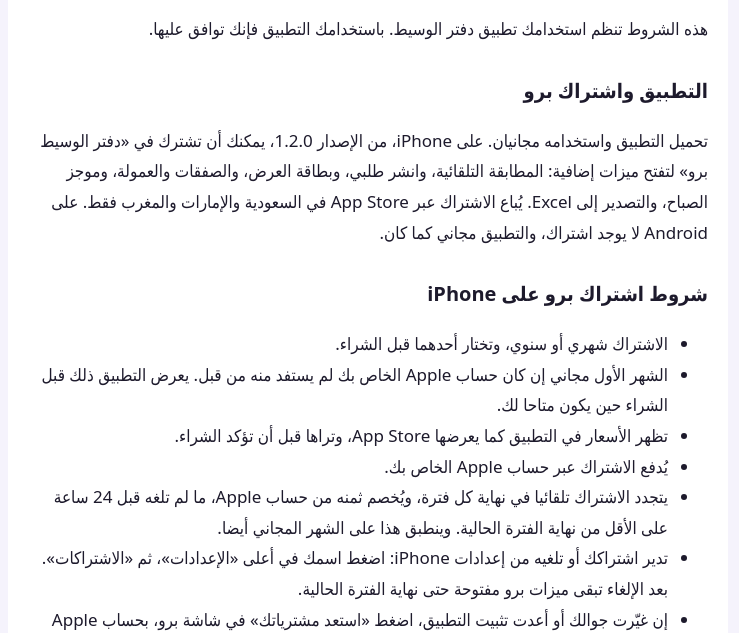
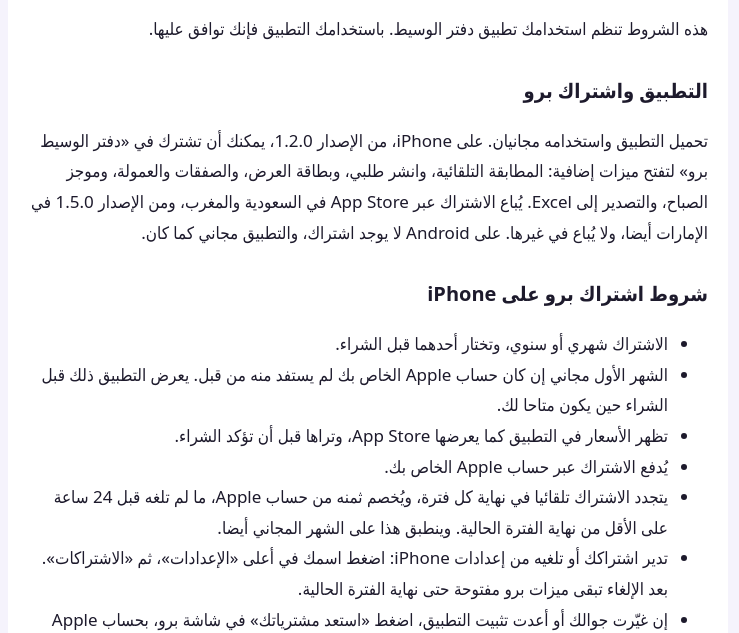
Before and after one commit to tornidomaroc-web/daftar-alwaseet-site, a plain HTML site: page terms.html in a window 1280 px wide. Shown: the part 171-804 px from the top of the page, without its empty margins (272-1011 px from the left). Drawn offline with Linux system fonts and the light colour scheme.

Commit message:
terms: UAE sale sentence names the 1.5.0 start (owner-approved replacement)
Only terms.html line 18 changes: the App Store sale sentence now says
the subscription is sold in Saudi Arabia and Morocco, and in the UAE
from version 1.5.0, and not elsewhere.

Co-Authored-By: Claude Opus 5.5 <noreply@anthropic.com>

```diff
--- a/terms.html
+++ b/terms.html
@@ -15,7 +15,7 @@
 <p>هذه الشروط تنظم استخدامك تطبيق دفتر الوسيط. باستخدامك التطبيق فإنك توافق عليها.</p>
 
 <h2>التطبيق واشتراك برو</h2>
-<p>تحميل التطبيق واستخدامه مجانيان. على iPhone، من الإصدار 1.2.0، يمكنك أن تشترك في «دفتر الوسيط برو» لتفتح ميزات إضافية: المطابقة التلقائية، وانشر طلبي، وبطاقة العرض، والصفقات والعمولة، وموجز الصباح، والتصدير إلى Excel. يُباع الاشتراك عبر App Store في السعودية والإمارات والمغرب فقط. على Android لا يوجد اشتراك، والتطبيق مجاني كما كان.</p>
+<p>تحميل التطبيق واستخدامه مجانيان. على iPhone، من الإصدار 1.2.0، يمكنك أن تشترك في «دفتر الوسيط برو» لتفتح ميزات إضافية: المطابقة التلقائية، وانشر طلبي، وبطاقة العرض، والصفقات والعمولة، وموجز الصباح، والتصدير إلى Excel. يُباع الاشتراك عبر App Store في السعودية والمغرب، ومن الإصدار 1.5.0 في الإمارات أيضا، ولا يُباع في غيرها. على Android لا يوجد اشتراك، والتطبيق مجاني كما كان.</p>
 
 <h2>شروط اشتراك برو على iPhone</h2>
 <ul>
```
